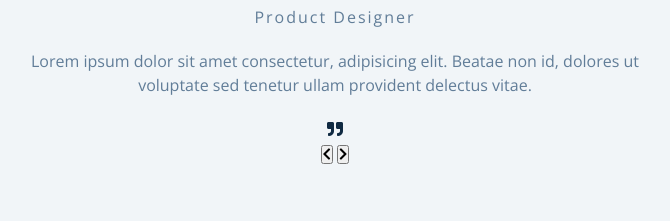
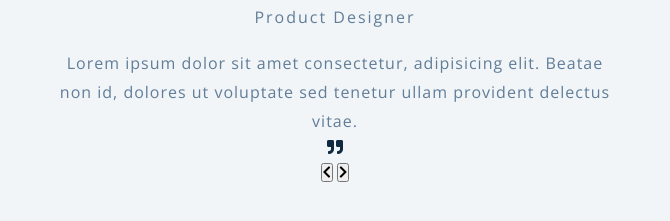
Before and after one commit to BeataJ/css-html-slider, a plain HTML site: page index.html in a window 1280 px wide. Shown: the part 383-604 px from the top of the page, without its empty margins (305-975 px from the left). Drawn offline with nearby package versions, Linux system fonts and the light colour scheme.

Commit message:
style .text

```diff
--- a/styles.css
+++ b/styles.css
@@ -219,3 +219,11 @@ h4 {
   letter-spacing: 2px;
   text-transform: capitalize;
 }
+
+.text {
+  color: var(--clr-grey-5);
+  line-height: 1.8;
+  max-width: 35em;
+  margin: 0 auto;
+  letter-spacing: 1px;
+}
```
